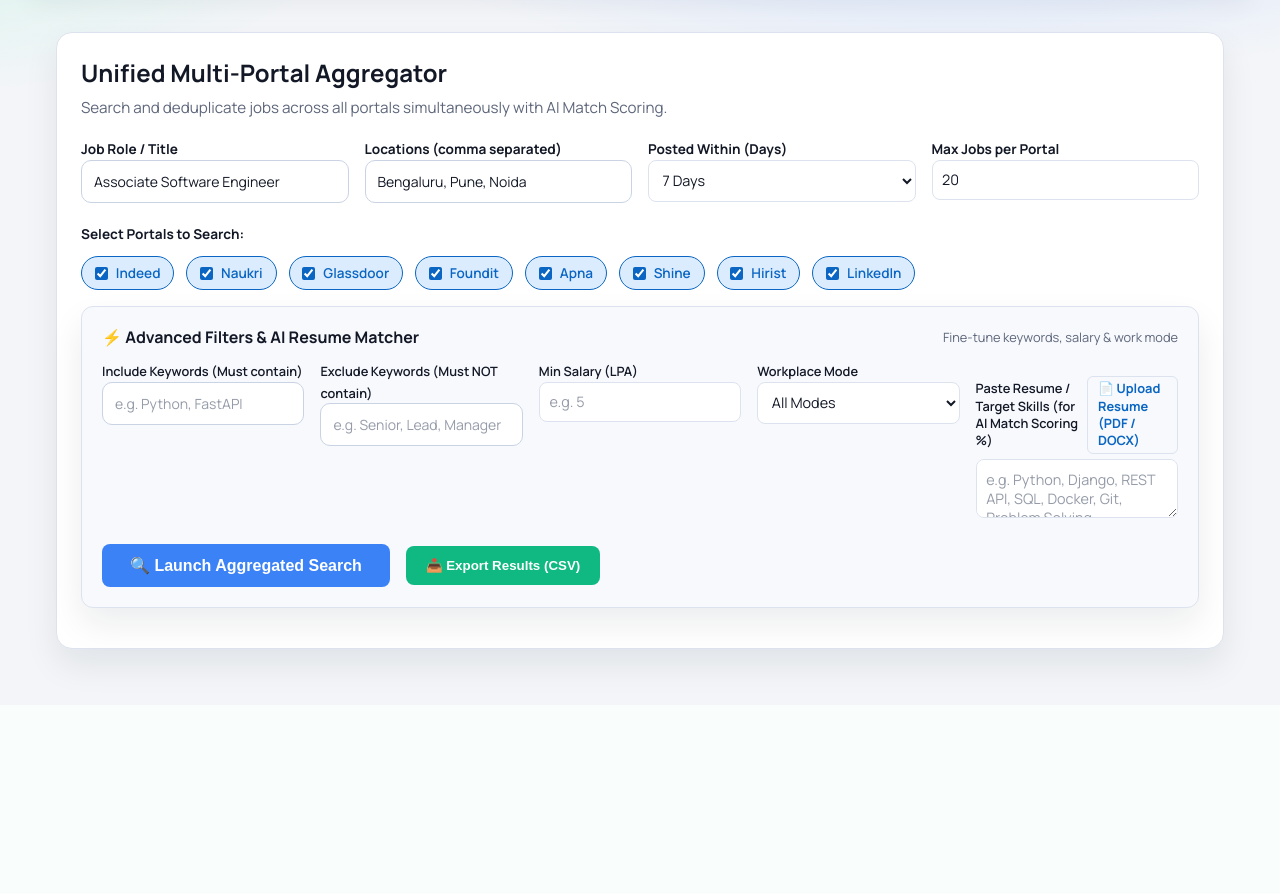
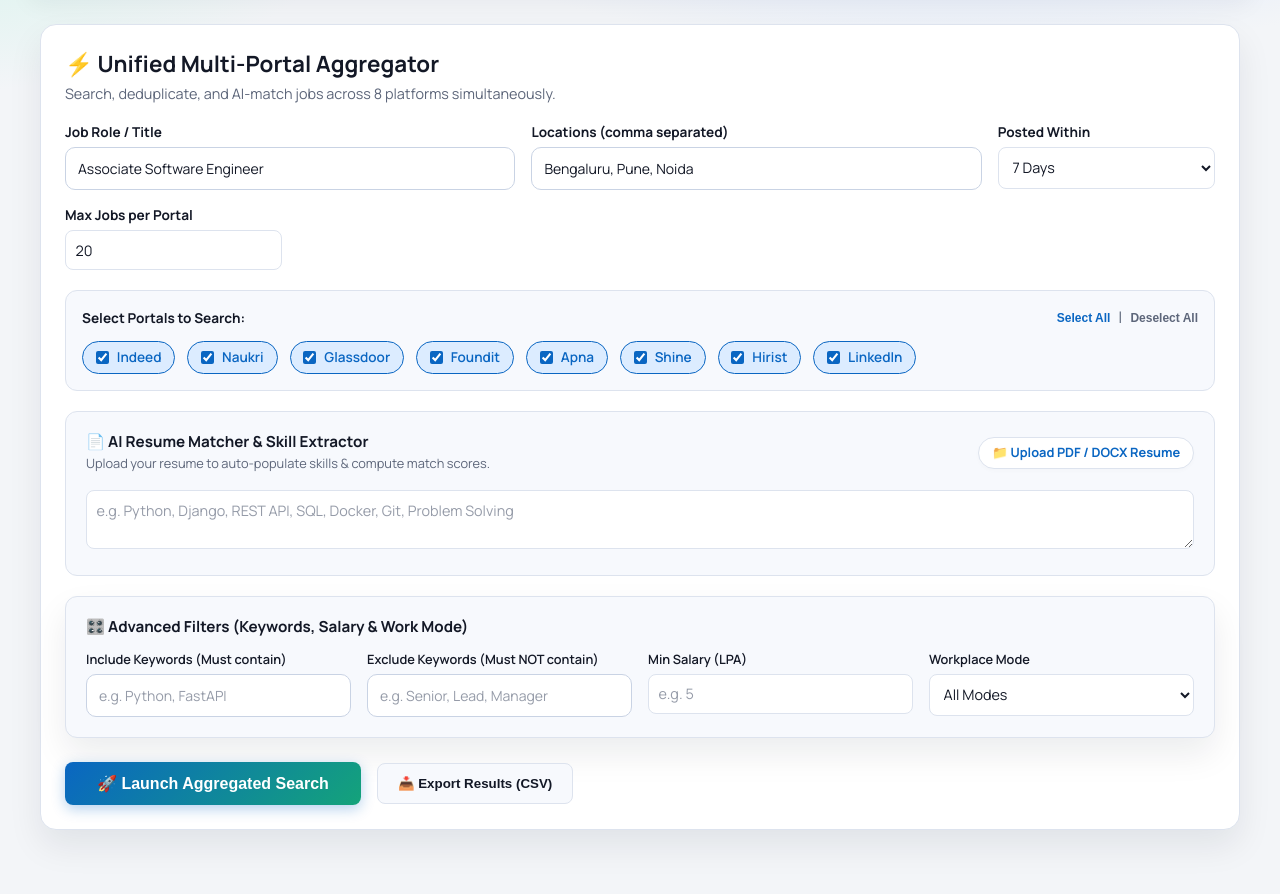
Before and after one commit to Rajpal-26/Job_Radar, a Flask app: page /unified in a window 1280 px wide. Shown: the part 96-990 px from the top of the page. Before the commit the page ends 773 px from the top, so only its background shows below. Run offline with Flask 3, Linux system fonts and the light colour scheme.

Commit message:
Redesign Multi-Portal Search UI layout for a spacious, uncluttered, intuitive, and modern user experience

```diff
--- a/templates/unified.html
+++ b/templates/unified.html
@@ -177,25 +177,31 @@
     </div>
   </nav>
 
-  <div class="container" style="max-width: 1200px; margin: 2rem auto; padding: 0 1rem;">
+  <div class="container" style="max-width: 1250px; margin: 1.5rem auto; padding: 0 1rem;">
 
     <!-- Search Form Header -->
     <div class="app-card">
-      <h2 style="margin-top:0; margin-bottom: 0.5rem; color: var(--text);">Unified Multi-Portal Aggregator</h2>
-      <p style="color: var(--subtext); margin-bottom: 1.25rem; font-size: 0.95rem;">Search and deduplicate jobs across all portals simultaneously with AI Match Scoring.</p>
+      <div style="display: flex; justify-content: space-between; align-items: center; margin-bottom: 1.25rem;">
+        <div>
+          <h2 style="margin: 0; color: var(--text); font-size: 1.4rem;">⚡ Unified Multi-Portal Aggregator</h2>
+          <p style="color: var(--subtext); margin-top: 0.25rem; font-size: 0.9rem;">Search, deduplicate, and AI-match jobs across 8 platforms simultaneously.</p>
+        </div>
+      </div>
 
       <form id="unifiedForm" onsubmit="event.preventDefault(); runUnifiedSearch();">
-        <div style="display: grid; grid-template-columns: repeat(auto-fit, minmax(220px, 1fr)); gap: 1rem;">
-          <div>
-            <label style="font-weight: 700; font-size: 0.85rem; color: var(--text);">Job Role / Title</label>
+
+        <!-- Primary Search Inputs Row -->
+        <div style="display: grid; grid-template-columns: repeat(auto-fit, minmax(200px, 1fr)); gap: 1rem; margin-bottom: 1.25rem;">
+          <div style="grid-column: span 2;">
+            <label style="font-weight: 700; font-size: 0.85rem; color: var(--text); display: block; margin-bottom: 0.35rem;">Job Role / Title</label>
             <input type="text" id="role" name="role" class="input-field" placeholder="e.g. Associate Software Engineer" value="Associate Software Engineer" required />
           </div>
-          <div>
-            <label style="font-weight: 700; font-size: 0.85rem; color: var(--text);">Locations (comma separated)</label>
+          <div style="grid-column: span 2;">
+            <label style="font-weight: 700; font-size: 0.85rem; color: var(--text); display: block; margin-bottom: 0.35rem;">Locations (comma separated)</label>
             <input type="text" id="locations" name="locations" class="input-field" placeholder="e.g. Bengaluru, Pune, Noida" value="Bengaluru, Pune, Noida" required />
           </div>
           <div>
-            <label style="font-weight: 700; font-size: 0.85rem; color: var(--text);">Posted Within (Days)</label>
+            <label style="font-weight: 700; font-size: 0.85rem; color: var(--text); display: block; margin-bottom: 0.35rem;">Posted Within</label>
             <select id="fromage" name="fromage" class="input-field">
               <option value="1">1 Day (Today)</option>
               <option value="3">3 Days</option>
@@ -205,14 +211,21 @@
             </select>
           </div>
           <div>
-            <label style="font-weight: 700; font-size: 0.85rem; color: var(--text);">Max Jobs per Portal</label>
+            <label style="font-weight: 700; font-size: 0.85rem; color: var(--text); display: block; margin-bottom: 0.35rem;">Max Jobs per Portal</label>
             <input type="number" id="limit" name="limit" class="input-field" value="20" min="5" max="100" />
           </div>
         </div>
 
-        <!-- Portal Selectors -->
-        <div style="margin-top: 1.25rem;">
-          <label style="font-weight: 700; font-size: 0.85rem; color: var(--text);">Select Portals to Search:</label>
+        <!-- Target Portals Row -->
+        <div style="background: var(--panel-soft); border: 1px solid var(--line); border-radius: 0.75rem; padding: 1rem; margin-bottom: 1.25rem;">
+          <div style="display: flex; justify-content: space-between; align-items: center; margin-bottom: 0.6rem;">
+            <label style="font-weight: 700; font-size: 0.85rem; color: var(--text);">Select Portals to Search:</label>
+            <div style="display: flex; gap: 0.5rem;">
+              <button type="button" onclick="selectAllPortals(true)" style="font-size: 0.75rem; color: var(--primary); background: none; border: none; font-weight: 700; cursor: pointer;">Select All</button>
+              <span style="color: var(--subtext);">|</span>
+              <button type="button" onclick="selectAllPortals(false)" style="font-size: 0.75rem; color: var(--subtext); background: none; border: none; font-weight: 700; cursor: pointer;">Deselect All</button>
+            </div>
+          </div>
           <div class="portal-checkboxes">
             <label class="portal-chip"><input type="checkbox" name="portals" value="indeed" checked> Indeed</label>
             <label class="portal-chip"><input type="checkbox" name="portals" value="naukri" checked> Naukri</label>
@@ -225,28 +238,44 @@
           </div>
         </div>
 
-        <!-- Advanced Filter Toggle -->
+        <!-- Dedicated AI Resume Matcher & Skill Extractor Section -->
+        <div style="background: var(--panel-soft); border: 1px solid var(--line); border-radius: 0.75rem; padding: 1.25rem; margin-bottom: 1.25rem;">
+          <div style="display: flex; justify-content: space-between; align-items: center; margin-bottom: 0.75rem;">
+            <div>
+              <h4 style="margin: 0; color: var(--text); font-size: 0.95rem;">📄 AI Resume Matcher & Skill Extractor</h4>
+              <span style="font-size: 0.8rem; color: var(--subtext);">Upload your resume to auto-populate skills & compute match scores.</span>
+            </div>
+            <label for="resumeUploadInput" style="font-size: 0.8rem; font-weight: 700; color: var(--primary); cursor: pointer; display: inline-flex; align-items: center; gap: 0.4rem; background: var(--panel); padding: 0.4rem 0.8rem; border-radius: 999px; border: 1px solid var(--line); box-shadow: 0 2px 4px rgba(0,0,0,0.02);">
+              📁 Upload PDF / DOCX Resume
+            </label>
+            <input type="file" id="resumeUploadInput" accept=".pdf,.docx,.txt" style="display: none;" onchange="handleResumeUpload(this)" />
+          </div>
+
+          <textarea id="resume_text" class="input-field" rows="2" placeholder="e.g. Python, Django, REST API, SQL, Docker, Git, Problem Solving" style="margin-top: 0.25rem;"></textarea>
+          <div id="resumeStatusBadge" style="display: none; margin-top: 0.4rem; font-size: 0.8rem; color: var(--accent); font-weight: 700;"></div>
+        </div>
+
+        <!-- Advanced Filters Drawer -->
         <div class="filter-drawer">
-          <div style="display: flex; justify-content: space-between; align-items: center; margin-bottom: 0.75rem;">
-            <h4 style="margin: 0; color: var(--text);">⚡ Advanced Filters & AI Resume Matcher</h4>
-            <span style="font-size: 0.8rem; color: var(--subtext);">Fine-tune keywords, salary & work mode</span>
+          <div style="display: flex; justify-content: space-between; align-items: center; margin-bottom: 0.85rem;">
+            <h4 style="margin: 0; color: var(--text); font-size: 0.95rem;">🎛️ Advanced Filters (Keywords, Salary & Work Mode)</h4>
           </div>
 
           <div style="display: grid; grid-template-columns: repeat(auto-fit, minmax(200px, 1fr)); gap: 1rem;">
             <div>
-              <label style="font-size: 0.8rem; font-weight: 600; color: var(--text);">Include Keywords (Must contain)</label>
+              <label style="font-size: 0.8rem; font-weight: 600; color: var(--text); display: block; margin-bottom: 0.35rem;">Include Keywords (Must contain)</label>
               <input type="text" id="include_keywords" class="input-field" placeholder="e.g. Python, FastAPI" />
             </div>
             <div>
-              <label style="font-size: 0.8rem; font-weight: 600; color: var(--text);">Exclude Keywords (Must NOT contain)</label>
+              <label style="font-size: 0.8rem; font-weight: 600; color: var(--text); display: block; margin-bottom: 0.35rem;">Exclude Keywords (Must NOT contain)</label>
               <input type="text" id="exclude_keywords" class="input-field" placeholder="e.g. Senior, Lead, Manager" />
             </div>
             <div>
-              <label style="font-size: 0.8rem; font-weight: 600; color: var(--text);">Min Salary (LPA)</label>
+              <label style="font-size: 0.8rem; font-weight: 600; color: var(--text); display: block; margin-bottom: 0.35rem;">Min Salary (LPA)</label>
               <input type="number" id="min_salary" class="input-field" placeholder="e.g. 5" step="0.5" />
             </div>
             <div>
-              <label style="font-size: 0.8rem; font-weight: 600; color: var(--text);">Workplace Mode</label>
+              <label style="font-size: 0.8rem; font-weight: 600; color: var(--text); display: block; margin-bottom: 0.35rem;">Workplace Mode</label>
               <select id="workplace_mode" class="input-field">
                 <option value="all">All Modes</option>
                 <option value="remote">Remote Only</option>
@@ -254,24 +283,15 @@
                 <option value="on-site">On-site Only</option>
               </select>
             </div>
-            <div style="margin-top: 1rem;">
-            <div style="display: flex; justify-content: space-between; align-items: center; margin-bottom: 0.35rem;">
-              <label style="font-size: 0.8rem; font-weight: 600; color: var(--text);">Paste Resume / Target Skills (for AI Match Scoring %)</label>
-              <label for="resumeUploadInput" style="font-size: 0.8rem; font-weight: 700; color: var(--primary); cursor: pointer; display: inline-flex; align-items: center; gap: 0.3rem; background: var(--panel-soft); padding: 0.2rem 0.6rem; border-radius: 0.375rem; border: 1px solid var(--line);">
-                📄 Upload Resume (PDF / DOCX)
-              </label>
-              <input type="file" id="resumeUploadInput" accept=".pdf,.docx,.txt" style="display: none;" onchange="handleResumeUpload(this)" />
-            </div>
-            <textarea id="resume_text" class="input-field" rows="2" placeholder="e.g. Python, Django, REST API, SQL, Docker, Git, Problem Solving"></textarea>
-            <div id="resumeStatusBadge" style="display: none; margin-top: 0.35rem; font-size: 0.8rem; color: var(--accent); font-weight: 700;"></div>
           </div>
         </div>
 
-        <div style="margin-top: 1.25rem; display: flex; gap: 1rem; align-items: center;">
-          <button type="submit" id="searchBtn" style="padding: 0.75rem 1.75rem; background: #3b82f6; color: white; border: none; border-radius: 0.5rem; font-weight: 700; font-size: 1rem; cursor: pointer; display: inline-flex; align-items: center; gap: 0.5rem;">
-            <span>🔍 Launch Aggregated Search</span>
+        <!-- Action Button Row -->
+        <div style="margin-top: 1.5rem; display: flex; gap: 1rem; align-items: center;">
+          <button type="submit" id="searchBtn" style="padding: 0.75rem 2rem; background: linear-gradient(135deg, var(--primary) 0%, var(--accent) 100%); color: white; border: none; border-radius: 0.5rem; font-weight: 800; font-size: 1rem; cursor: pointer; display: inline-flex; align-items: center; gap: 0.5rem; box-shadow: 0 4px 14px rgba(10, 102, 194, 0.3);">
+            <span>🚀 Launch Aggregated Search</span>
           </button>
-          <button type="button" onclick="exportResultsCSV()" style="padding: 0.75rem 1.25rem; background: #10b981; color: white; border: none; border-radius: 0.5rem; font-weight: 600; cursor: pointer; display: inline-flex; align-items: center; gap: 0.4rem;">
+          <button type="button" onclick="exportResultsCSV()" style="padding: 0.75rem 1.25rem; background: var(--panel-soft); color: var(--text); border: 1px solid var(--line); border-radius: 0.5rem; font-weight: 600; cursor: pointer; display: inline-flex; align-items: center; gap: 0.4rem;">
             📥 Export Results (CSV)
           </button>
         </div>
@@ -304,15 +324,18 @@
       <textarea id="modalBodyText" class="input-field" rows="12" style="width: 100%; font-family: monospace; font-size: 0.9rem;"></textarea>
       <div style="margin-top: 1rem; display: flex; justify-content: flex-end; gap: 0.5rem;">
         <button onclick="copyModalText()" style="padding: 0.5rem 1rem; background: #3b82f6; color: white; border: none; border-radius: 0.375rem; font-weight: 600; cursor: pointer;">📋 Copy to Clipboard</button>
-        <button onclick="closeModal()" style="padding: 0.5rem 1rem; background: var(--panel-soft); color: var(--text); border: 1px solid var(--line); border-radius: 0.375rem; font-weight: 600; cursor: pointer;">Close</button>
       </div>
-    </div>
-  </div>    </div>
     </div>
   </div>
 
   <script>
     let currentJobsList = [];
+
+    function selectAllPortals(checkState) {
+      document.querySelectorAll('input[name="portals"]').forEach(cb => {
+        cb.checked = checkState;
+      });
+    }
 
     async function runUnifiedSearch() {
       const form = document.getElementById("unifiedForm");
```
